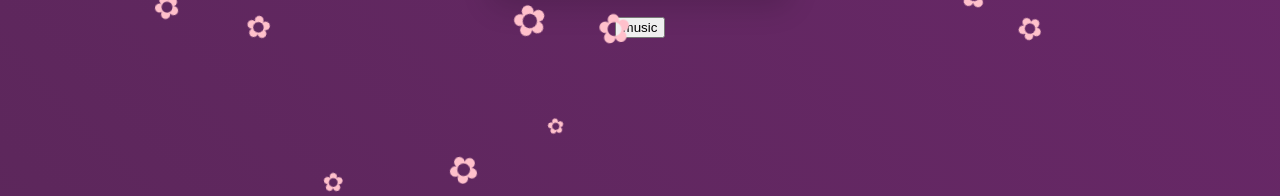
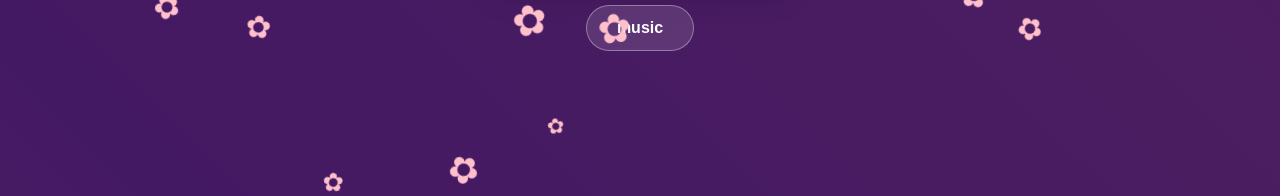
Before and after one commit to vikmitibe-create/present_for_my, a plain HTML site: page index.html in a window 1280 px wide. Shown: the part 604-800 px from the top of the page. Drawn offline with Linux system fonts and the light colour scheme.

Commit message:
Update style.css

```diff
--- a/style.css
+++ b/style.css
@@ -399,7 +399,25 @@
     opacity: 0;
 }
 
+#musicButton {
+    padding: 13px 30px;
+    border: 1px solid rgba(255, 255, 255, .35);
+    border-radius: 50px;
+    background: rgba(255, 255, 255, .12);
+    color: white;
+    font-size: 16px;
+    font-weight: 600;
+    backdrop-filter: blur(12px);
+    -webkit-backdrop-filter: blur(12px);
+    cursor: pointer;
+    transition:
+        transform .25s ease,
+        background .25s ease;
+}
 
+#musicButton:hover {
+    transform: translateY(-3px) scale(1.04);
+    background: rgba(255, 255, 255, .2);
 
 
 /* ========================================
```
